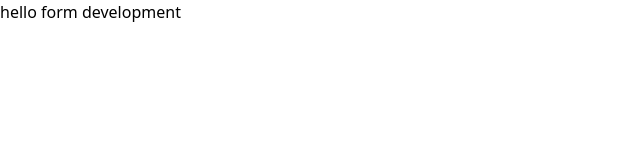
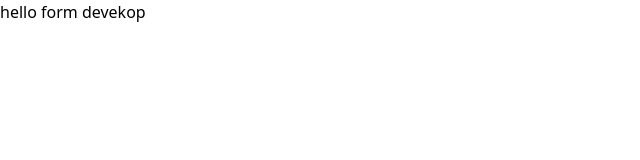
Before and after one commit to Hassan-Shah2003/Job-Spring, a React (Vite) app: page / in a window 1280 px wide. Shown: the top 160 px of the page, without its empty margins (0-640 px from the left). Built offline with nearby package versions, Linux system fonts and the light colour scheme.

Commit message:
final testing for dev

```diff
--- a/src/App.jsx
+++ b/src/App.jsx
@@ -3,7 +3,7 @@ import React from 'react'
 const App = () => {
   return (
 <>
-<h1>hello form development</h1>
+<h1>hello form devekop</h1>
 </>
   )
 }
```
